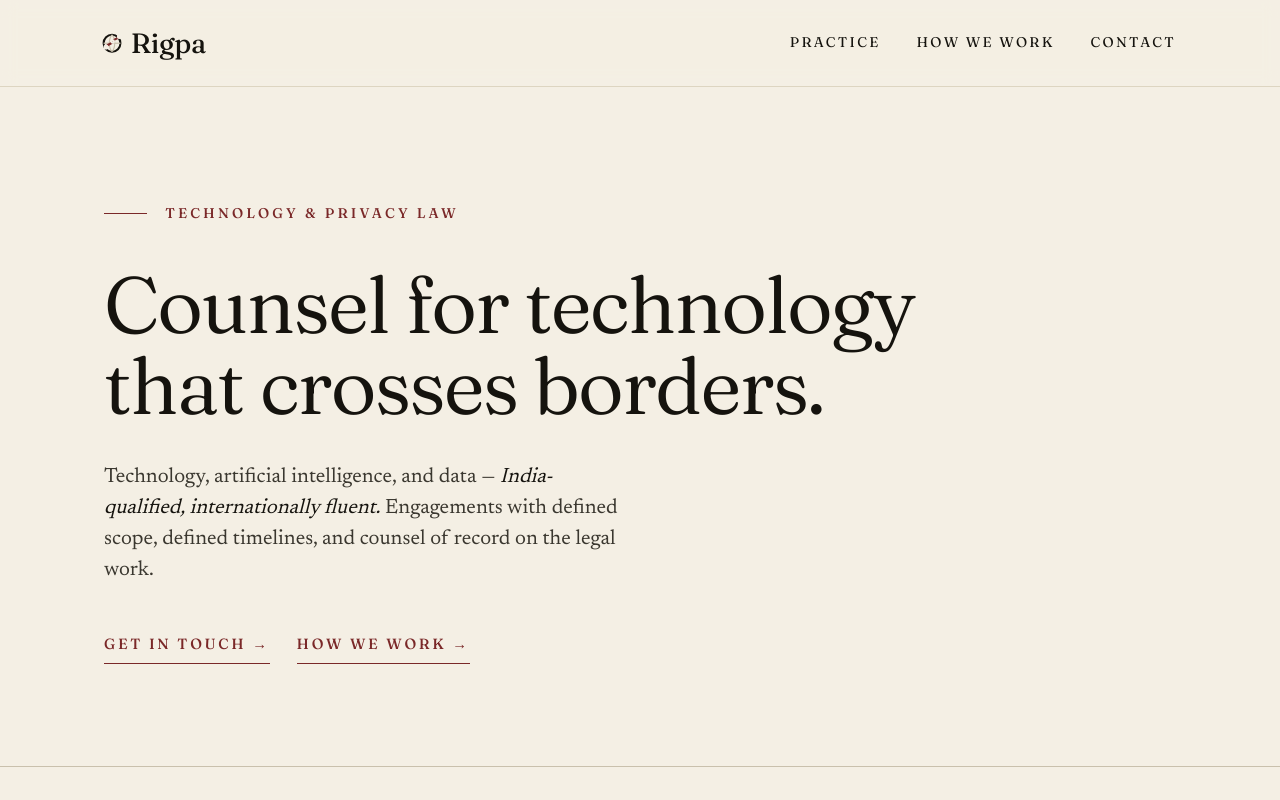
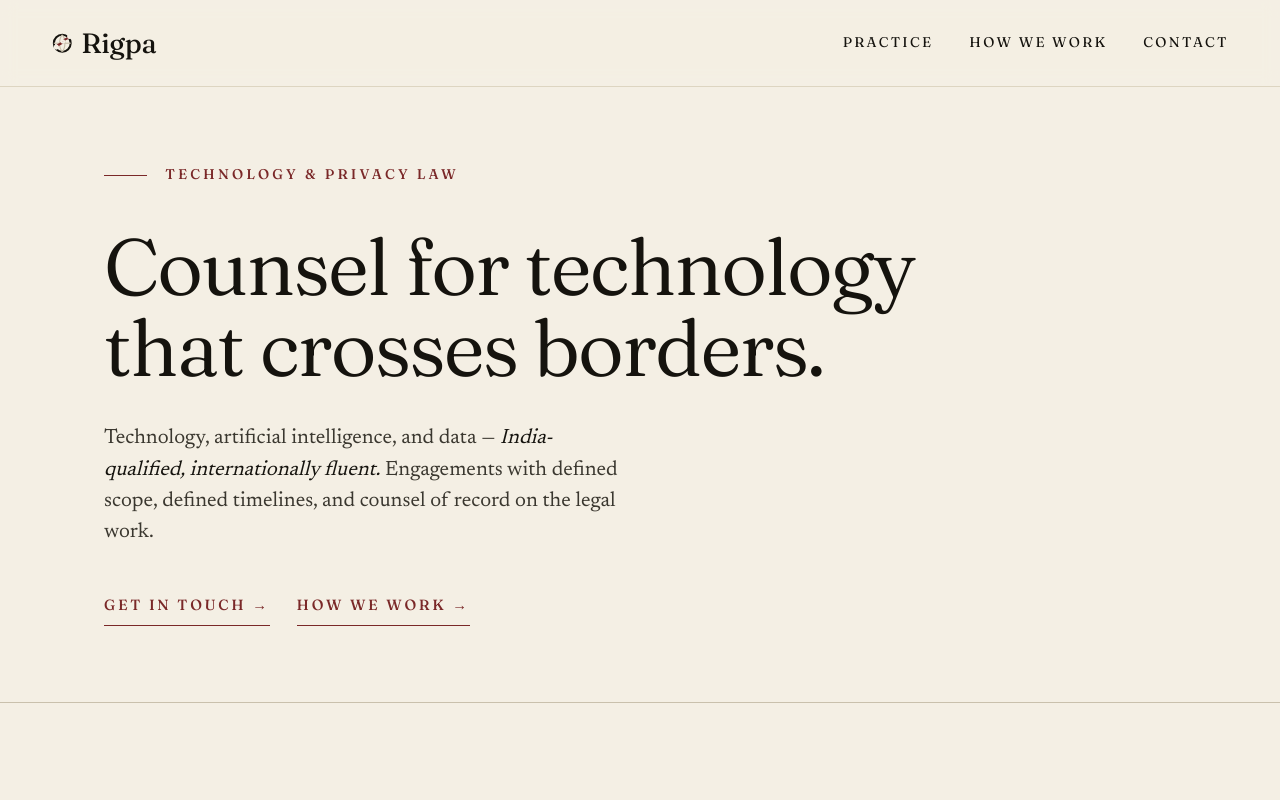
Before and after one commit to AnikaKhandekar24/rigpa-site-testing, a Next.js app: page / in a window 1280 px wide. Shown: the top 800 px of the page. Built offline with nearby package versions, Linux system fonts and the light colour scheme.

Commit message:
Tighten Rigpa layout spacing

```diff
--- a/styles/globals.css
+++ b/styles/globals.css
@@ -16,7 +16,8 @@
   --serif-text: var(--font-text), "Source Serif 4", Georgia, serif;
   --measure: 64ch;
   --gutter: clamp(1.5rem, 5vw, 4rem);
-  --section-gap: clamp(5rem, 10vw, 9rem);
+  --nav-gutter: clamp(1.5rem, 4vw, 3.75rem);
+  --section-gap: clamp(4rem, 8vw, 7rem);
 }
 
 * {
@@ -145,6 +146,12 @@ nav.top {
   box-shadow: 0 1px 0 color-mix(in srgb, var(--paper) 80%, transparent);
 }
 
+nav.top .wrap {
+  max-width: none;
+  padding-right: var(--nav-gutter);
+  padding-left: var(--nav-gutter);
+}
+
 .nav-row {
   display: flex;
   align-items: center;
@@ -160,7 +167,7 @@ nav.top {
 }
 
 .nav-row > .brand-link {
-  transform: translateX(-0.18rem);
+  transform: none;
 }
 
 .logo {
@@ -242,8 +249,8 @@ nav.top li {
 }
 
 .hero {
-  padding-top: clamp(4rem, 9vw, 8rem);
-  padding-bottom: clamp(4rem, 8vw, 7rem);
+  padding-top: clamp(2.75rem, 6vw, 5.5rem);
+  padding-bottom: clamp(3.5rem, 6vw, 5.75rem);
 }
 
 .eyebrow {
```
